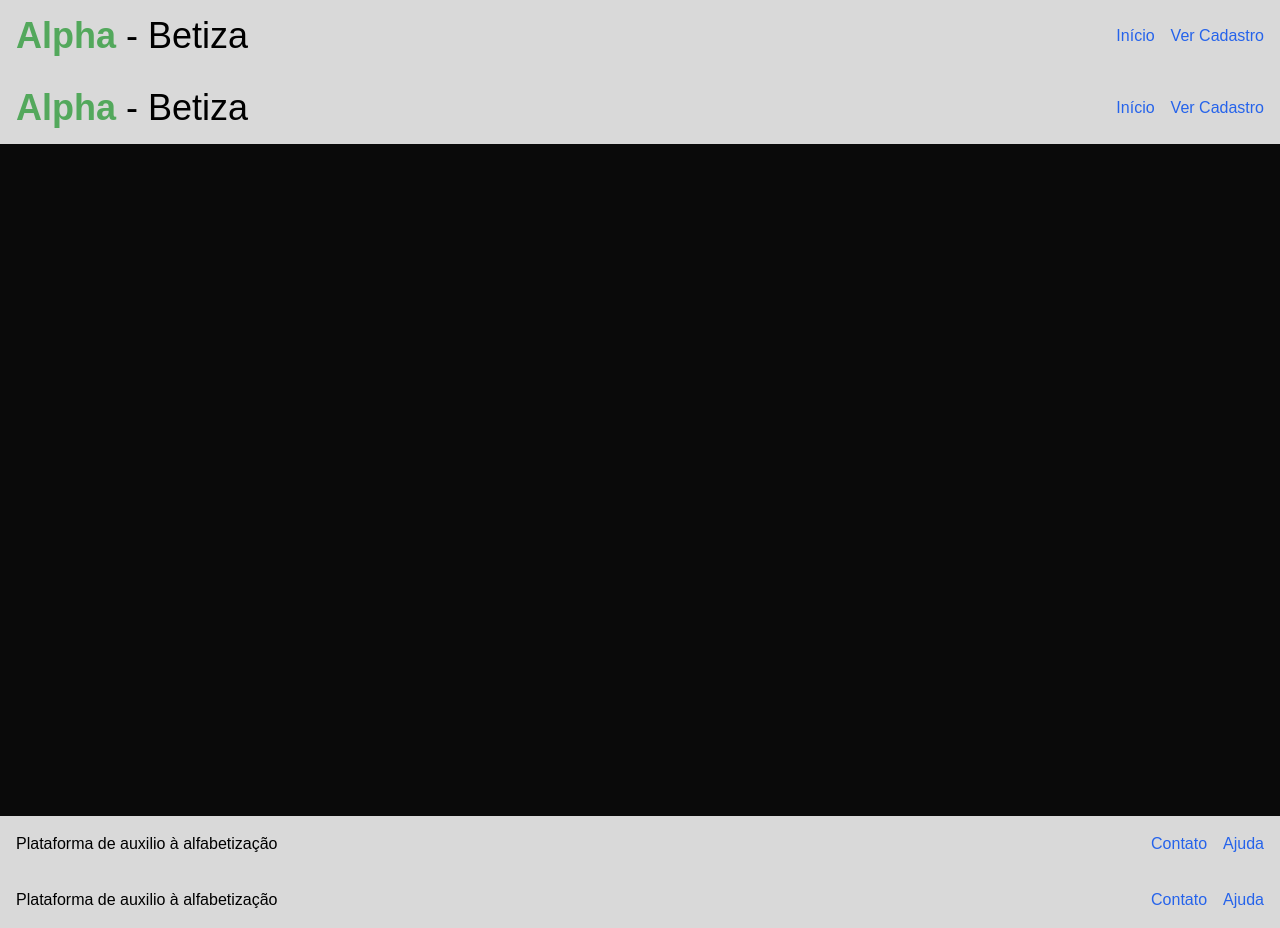
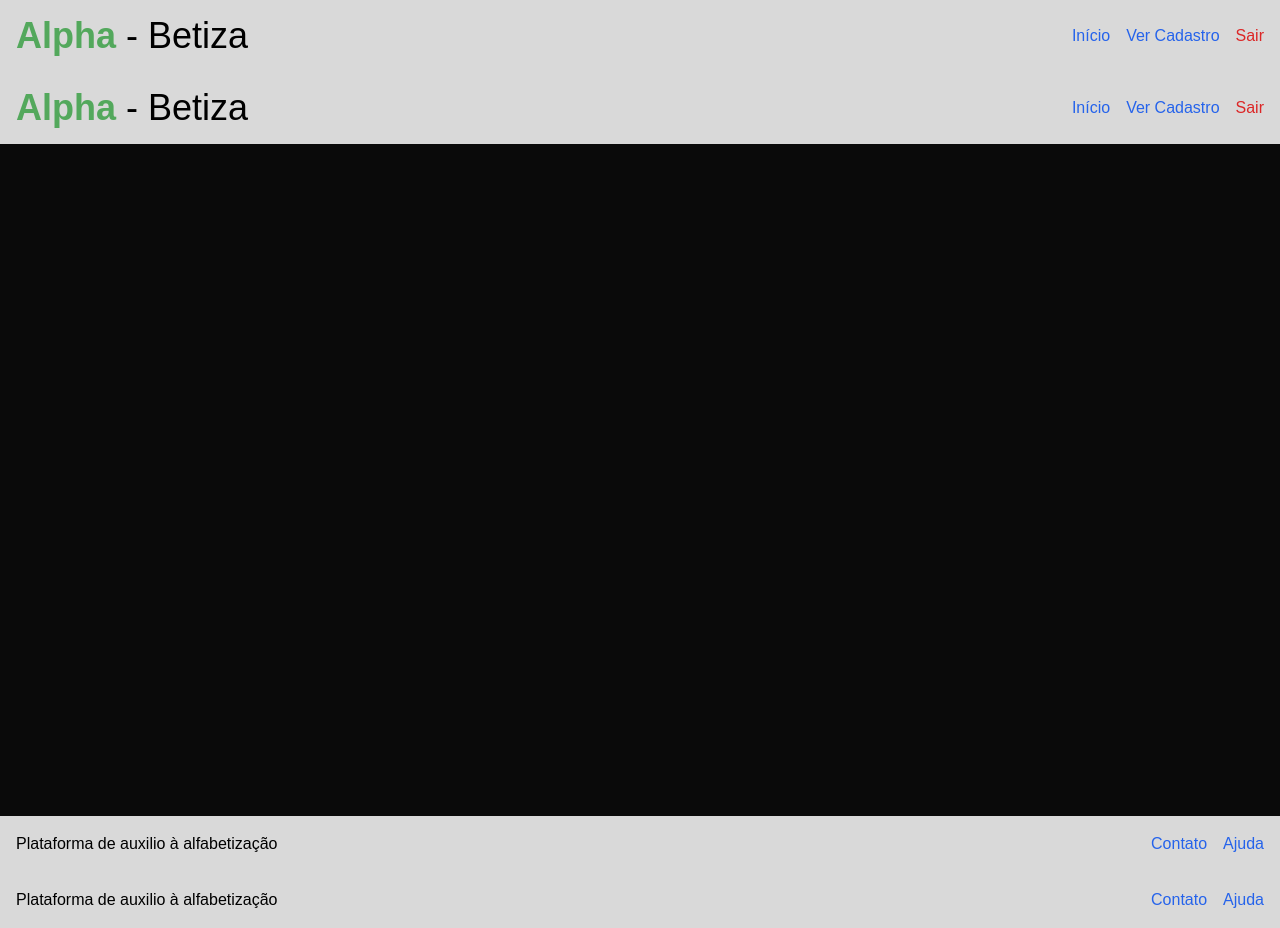
Before and after one commit to pacarmona/alpha-betiza-tcc, a Next.js app: page /layout in a window 1280 px wide. Built offline with nearby package versions, Linux system fonts and the light colour scheme; sample sign-in values are in the browser's storage.

Commit message:
adicionar lógica de logout e exibir botão de sair na TopBar

```diff
--- a/src/components/topBar.tsx
+++ b/src/components/topBar.tsx
@@ -5,7 +5,7 @@ import { useRouter } from "next/navigation";
 // import { Switch } from "./ui/switch";
 
 export default function TopBar() {
-  const { userId } = useUser();
+  const { userId, setUserId } = useUser();
   const router = useRouter();
   // const pathname = usePathname(); // Obtém a rota atual
   // const [isStudent, setIsStudent] = useState(false);
@@ -24,6 +24,11 @@ export default function TopBar() {
   //   setIsStudent(checked);
   // };
 
+  const handleLogout = () => {
+    setUserId(null);
+    router.push("/login");
+  };
+
   return (
     <div className="w-full bg-[#D9D9D9] p-4 flex justify-between items-center">
       {/* Barra Superior */}
@@ -38,12 +43,22 @@ export default function TopBar() {
         <a href={`/`} className="text-blue-600 text-base">
           Início
         </a>
+        {userId && (
+          <>
             <a
               href={`/view-register/${userId}`}
               className="text-blue-600 text-base"
             >
               Ver Cadastro
             </a>
+            <button
+              onClick={handleLogout}
+              className="text-red-600 text-base hover:text-red-800"
+            >
+              Sair
+            </button>
+          </>
+        )}
       </div>
       {/* <div className="flex gap-4 items-center">
         <Switch checked={isStudent} onCheckedChange={handleSwitchChange} />
```
Lines whose indentation alone changed are shown as unchanged.
